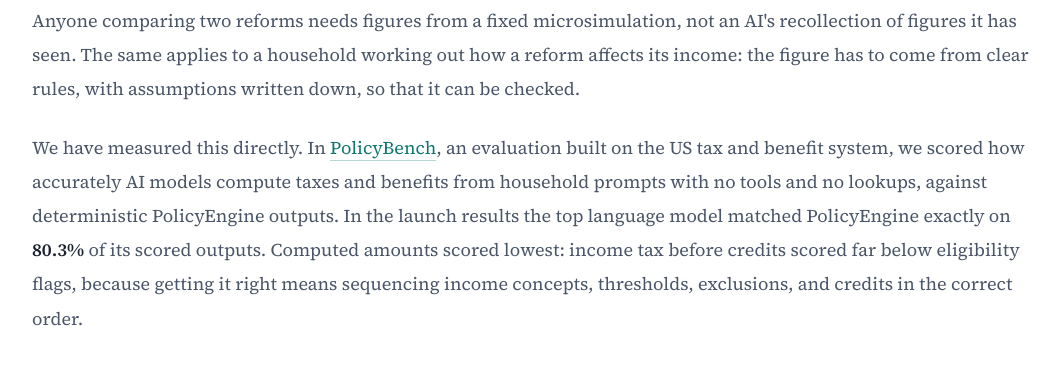
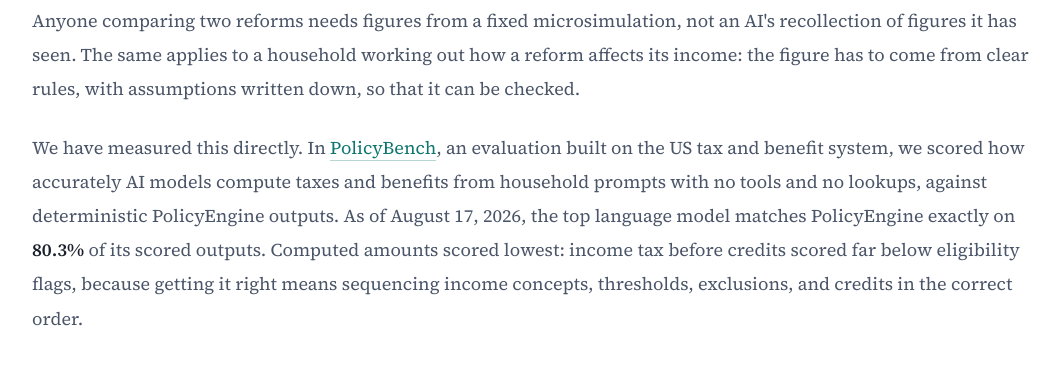
Before and after one commit to PolicyEngine/policyengine-uk-chat-interactive-article, a React (Vite) app: page / in a window 1280 px wide. Shown: the part 2227-2613 px from the top of the page, without its empty margins (108-1171 px from the left). Built offline with nearby package versions, Linux system fonts and the light colour scheme.

Commit message:
Update benchmark date and simplify stage five

```diff
--- a/src/App.jsx
+++ b/src/App.jsx
@@ -1047,11 +1047,11 @@
         We have measured this directly. In{' '}
         <a href="https://policyengine.org/us/research/introducing-policybench">PolicyBench</a>, an evaluation
         built on the US tax and benefit system, we scored how accurately AI models compute taxes and benefits
-        from household prompts with no tools and no lookups, against deterministic PolicyEngine outputs. In
-        the launch results the top language model matched PolicyEngine exactly on <strong>80.3%</strong> of
-        its scored outputs. Computed amounts scored lowest: income tax before credits scored far below
-        eligibility flags, because getting it right means sequencing income concepts, thresholds, exclusions,
-        and credits in the correct order.
+        from household prompts with no tools and no lookups, against deterministic PolicyEngine outputs. As of
+        August 17, 2026, the top language model matches PolicyEngine exactly on <strong>80.3%</strong> of its
+        scored outputs. Computed amounts scored lowest: income tax before credits scored far below eligibility
+        flags, because getting it right means sequencing income concepts, thresholds, exclusions, and credits
+        in the correct order.
       </p>
     </FadeIn>
   );
@@ -1837,14 +1837,6 @@
                   </pre>
                 </div>
                 <div className="example-section">
-                  <div className="example-section-title">Typed result handoff</div>
-                  <pre className="compressed-chat-ground-code">
-                    <code>{`run_society_simulation returns result_id
-  → passed as simulation_id
-  → compute_budgetary_impact returns computed totals`}</code>
-                  </pre>
-                </div>
-                <div className="example-section">
                   <div className="example-section-title">Provenance rule</div>
                   <p className="compressed-chat-technical-note">
                     Every argument comes from the user or a preceding call. Expand “Working through the
```
Also changed, not shown: content/current-article.md (+1 -1 lines).
